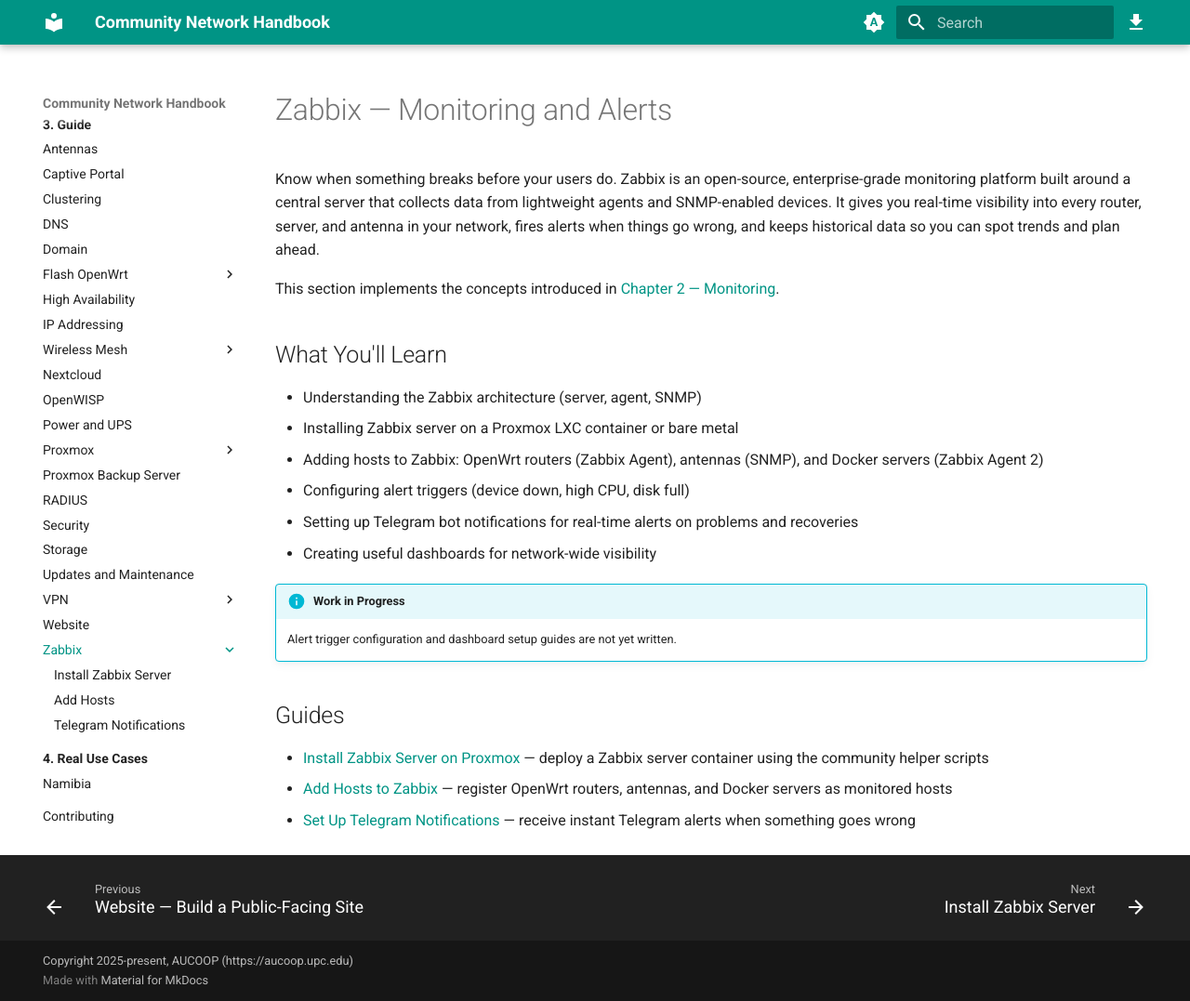
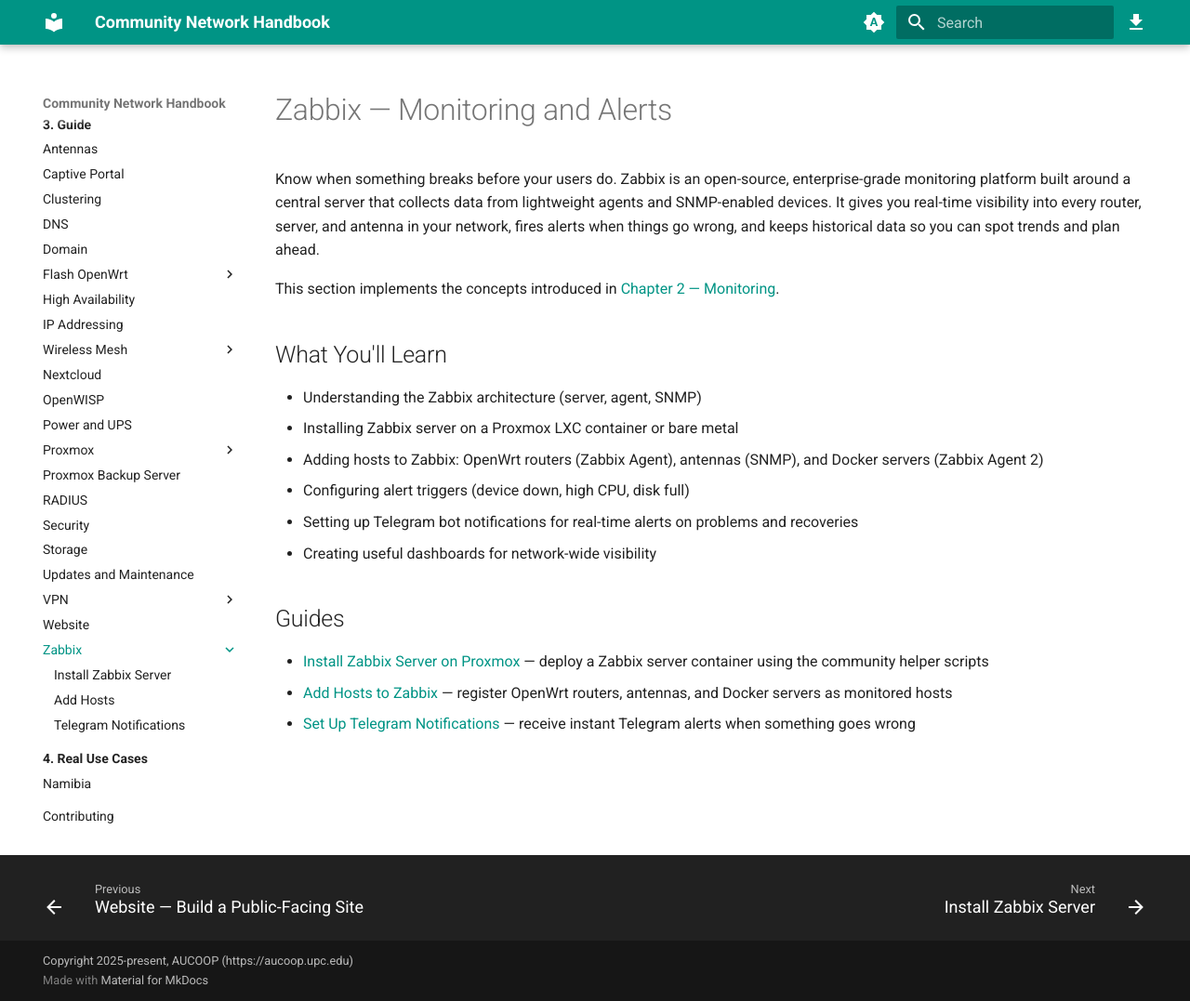
Before and after one commit to aucoop/Community-Network-Handbook, an MkDocs documentation site: the page built from docs/3-Guide/Zabbix/index.md, in a window 1280 px wide and 1077 px high. Shown: the whole window at 93% size. Built offline with MkDocs 1.6.1 and Material for MkDocs 9.7.7, drawn with Linux system fonts in a browser that asks for light colours.

Commit message:
Deleting WIP

```diff
--- a/docs/3-Guide/Zabbix/index.md
+++ b/docs/3-Guide/Zabbix/index.md
@@ -14,8 +14,6 @@
 - Setting up Telegram bot notifications for real-time alerts on problems and recoveries
 - Creating useful dashboards for network-wide visibility
 
-!!! info "Work in Progress"
-    Alert trigger configuration and dashboard setup guides are not yet written.
 
 ## Guides
 
```
